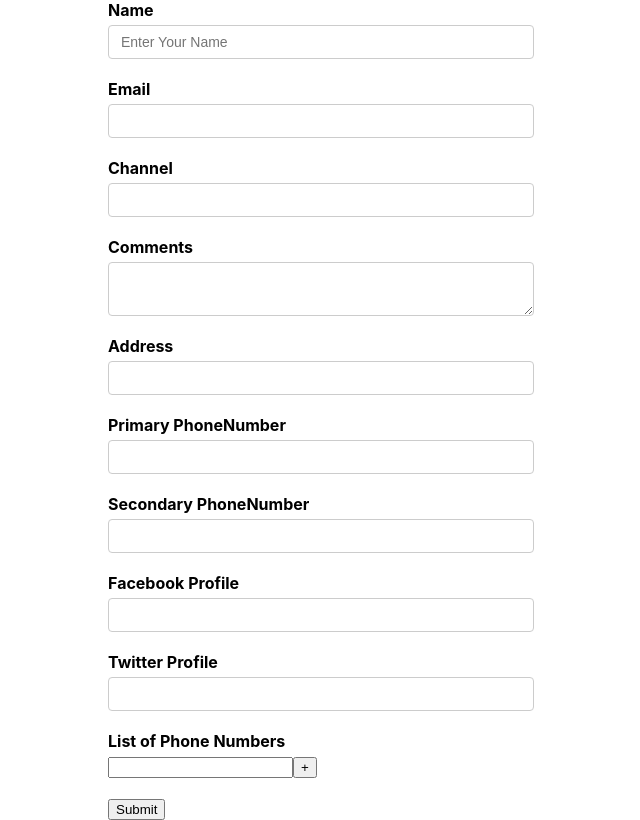
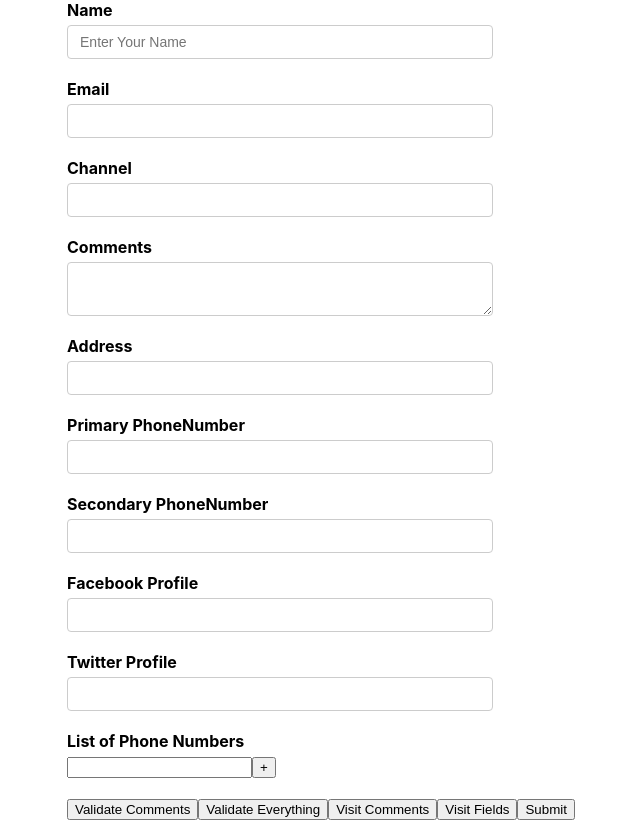
Before and after one commit to mmkvdev/React-Formik, a React (Create React App) app: page / in a window 1280 px wide. Shown: the whole page, without its empty margins (319-959 px from the left). Built offline with nearby package versions, Linux system fonts and the light colour scheme.

Commit message:
Update: Manually Triggering Validation

```diff
--- a/src/components/YoutubeForm.js
+++ b/src/components/YoutubeForm.js
@@ -13,6 +13,10 @@
             validationSchema={validationSchema}
             onSubmit={onSubmit}
         >
+            {
+                formik => {
+                    console.log('Formik Props', formik)
+                    return (
                         <Form>
                             <div className="form-control">
                                 <label htmlFor='name'>Name</label>
@@ -151,8 +155,22 @@
                                 </FieldArray>
                             </div>
 
+                            <button type='button' onClick={()=> formik.validateField('comments')}>Validate Comments</button>
+                            <button type='button' onClick={() => formik.validateForm()}>Validate Everything</button>
+
+                            <button type='button' onClick={()=> formik.setFieldTouched('comments')}>Visit Comments</button>
+                            <button type='button' onClick={() => formik.setTouched({
+                                name: true,
+                                email: true,
+                                channel: true,
+                                comments: true,
+                                address: true
+                            })}>Visit Fields</button>
                             <button type="submit">Submit</button>
                         </Form>
+                    );
+                }
+            }
         </Formik>
     )
 }
```
Lines whose indentation alone changed are shown as unchanged.
